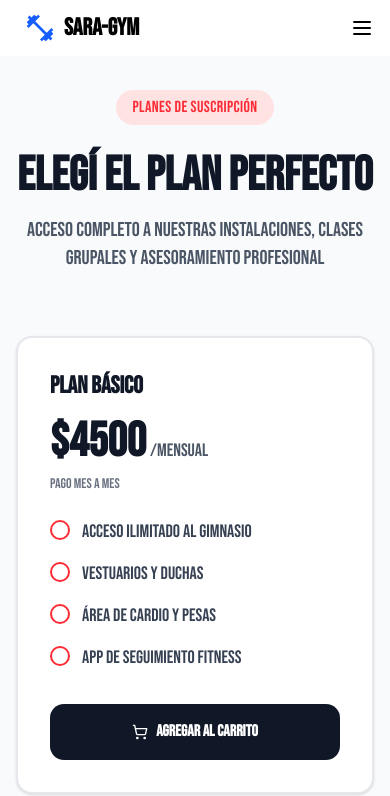
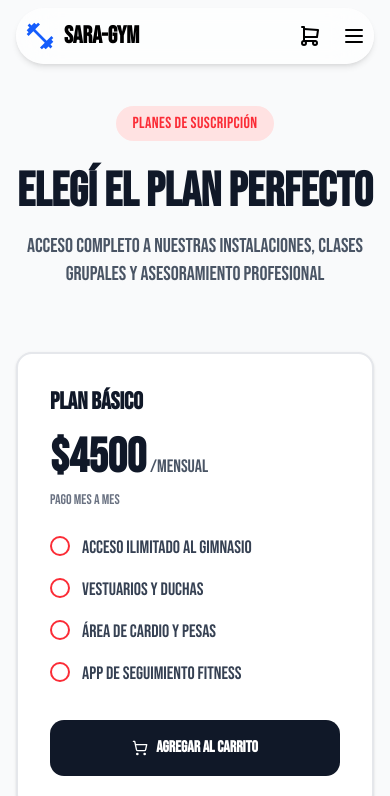
Before and after one commit to AgusMolinaCode/strapi-mini-ecommerce, a Next.js app in the folder frontend/: page /planes in a window 390 px wide. Shown: the top 796 px of the page. Built offline with nearby package versions, Linux system fonts and the light colour scheme.

Commit message:
Ajustar estilos y mejorar la funcionalidad de la barra de navegación y la página de productos premium

```diff
--- a/frontend/src/app/planes/page.tsx
+++ b/frontend/src/app/planes/page.tsx
@@ -107,7 +107,7 @@ const PlanesPage = () => {
   if (elitePlan) orderedPlans.push(elitePlan);
 
   return (
-    <div className="w-full bg-gray-50 min-h-screen py-10 md:py-24 px-4">
+    <div className="w-full bg-gray-50 min-h-screen py-28 md:py-30 px-4">
       <div className="max-w-7xl mx-auto">
         {/* Header */}
         <div className="text-center mb-16">
--- a/frontend/src/components/navbar/NavbarDemo.tsx
+++ b/frontend/src/components/navbar/NavbarDemo.tsx
@@ -49,10 +49,15 @@ export function NavbarDemo() {
         <MobileNav>
           <MobileNavHeader>
             <NavbarLogo />
-            <MobileNavToggle
-              isOpen={isMobileMenuOpen}
-              onClick={() => setIsMobileMenuOpen(!isMobileMenuOpen)}
-            />
+            <div className="flex items-center gap-3 pr-2">
+              <button className="p-2 hover:bg-gray-100 rounded-full transition-colors">
+                <IconShoppingCart className="h-6 w-6 text-black" />
+              </button>
+              <MobileNavToggle
+                isOpen={isMobileMenuOpen}
+                onClick={() => setIsMobileMenuOpen(!isMobileMenuOpen)}
+              />
+            </div>
           </MobileNavHeader>
 
           <MobileNavMenu
@@ -64,21 +69,11 @@ export function NavbarDemo() {
                 key={`mobile-link-${idx}`}
                 href={item.link}
                 onClick={() => setIsMobileMenuOpen(false)}
-                className="relative text-neutral-600 dark:text-neutral-300"
+                className="relative text-lg font-medium text-neutral-600 dark:text-neutral-300"
               >
                 <span className="block">{item.name}</span>
               </a>
             ))}
-            <div className="flex w-full flex-col gap-4">
-              <NavbarButton
-                onClick={() => setIsMobileMenuOpen(false)}
-                variant="primary"
-                className="w-full flex items-center justify-center gap-2"
-              >
-                <IconShoppingCart className="h-5 w-5" />
-                Carrito
-              </NavbarButton>
-            </div>
           </MobileNavMenu>
         </MobileNav>
       </Navbar>
--- a/frontend/src/components/premiumProducts/PremiumProducts.tsx
+++ b/frontend/src/components/premiumProducts/PremiumProducts.tsx
@@ -12,6 +12,12 @@ const PremiumProducts = async () => {
   );
 
   const baseUrl = process.env.NEXT_PUBLIC_STRAPI_URL || "http://localhost:1337";
+
+  // Handle empty or missing data
+  if (!dataProductos?.data || dataProductos.data.length === 0) {
+    return null;
+  }
+
   return (
     <div className="w-full bg-white py-16 md:py-24 px-4">
       <div className="max-w-7xl mx-auto">
@@ -34,7 +40,7 @@ const PremiumProducts = async () => {
         <div className="grid grid-cols-2 lg:grid-cols-4 gap-2 md:gap-6 mb-12">
           {dataProductos.data.map((producto) => (
             <div
-              key={producto.id}
+              key={producto.documentId || producto.id}
               className="bg-white rounded-2xl border border-gray-200 overflow-hidden hover:shadow-xl transition-shadow duration-300 flex flex-col"
             >
               {/* Image */}
--- a/frontend/src/components/ui/resizable-navbar.tsx
+++ b/frontend/src/components/ui/resizable-navbar.tsx
@@ -58,7 +58,7 @@ export const Navbar = ({ children, className }: NavbarProps) => {
   const [visible, setVisible] = useState<boolean>(false);
 
   useMotionValueEvent(scrollY, "change", (latest) => {
-    if (latest > 100) {
+    if (latest > 10) {
       setVisible(true);
     } else {
       setVisible(false);
@@ -68,8 +68,7 @@ export const Navbar = ({ children, className }: NavbarProps) => {
   return (
     <motion.div
       ref={ref}
-      // IMPORTANT: Change this to class of `fixed` if you want the navbar to be fixed
-      className={cn("sticky inset-x-0 top-20 z-40 w-full", className)}
+      className={cn("fixed inset-x-0 top-2 z-40 w-full", className)}
     >
       {React.Children.map(children, (child) =>
         React.isValidElement(child)
@@ -87,10 +86,9 @@ export const NavBody = ({ children, className, visible }: NavBodyProps) => {
   return (
     <motion.div
       animate={{
-        backdropFilter: visible ? "blur(10px)" : "none",
         boxShadow: visible
           ? "0 0 24px rgba(34, 42, 53, 0.06), 0 1px 1px rgba(0, 0, 0, 0.05), 0 0 0 1px rgba(34, 42, 53, 0.04), 0 0 4px rgba(34, 42, 53, 0.08), 0 16px 68px rgba(47, 48, 55, 0.05), 0 1px 0 rgba(255, 255, 255, 0.1) inset"
-          : "none",
+          : "0 4px 6px -1px rgba(0, 0, 0, 0.1), 0 2px 4px -1px rgba(0, 0, 0, 0.06)",
         width: visible ? "40%" : "100%",
         y: visible ? 20 : 0,
       }}
@@ -101,10 +99,11 @@ export const NavBody = ({ children, className, visible }: NavBodyProps) => {
       }}
       style={{
         minWidth: "800px",
+        backdropFilter: "blur(20px)",
+        backgroundColor: "rgba(255, 255, 255, 0.7)",
       }}
       className={cn(
-        "relative z-[60] mx-auto hidden w-full max-w-7xl flex-row items-center justify-between self-start rounded-full bg-transparent px-4 py-4 lg:flex dark:bg-transparent",
-        visible && "bg-white/80 dark:bg-neutral-950/80",
+        "relative z-[60] mx-auto hidden w-full max-w-7xl flex-row items-center justify-between self-start rounded-3xl px-4 py-4 lg:flex",
         className
       )}
     >
@@ -149,10 +148,9 @@ export const MobileNav = ({ children, className, visible }: MobileNavProps) => {
   return (
     <motion.div
       animate={{
-        backdropFilter: visible ? "blur(10px)" : "none",
         boxShadow: visible
           ? "0 0 24px rgba(34, 42, 53, 0.06), 0 1px 1px rgba(0, 0, 0, 0.05), 0 0 0 1px rgba(34, 42, 53, 0.04), 0 0 4px rgba(34, 42, 53, 0.08), 0 16px 68px rgba(47, 48, 55, 0.05), 0 1px 0 rgba(255, 255, 255, 0.1) inset"
-          : "none",
+          : "0 4px 6px -1px rgba(0, 0, 0, 0.1), 0 2px 4px -1px rgba(0, 0, 0, 0.06)",
         width: visible ? "90%" : "100%",
         paddingRight: visible ? "12px" : "0px",
         paddingLeft: visible ? "12px" : "0px",
@@ -164,9 +162,12 @@ export const MobileNav = ({ children, className, visible }: MobileNavProps) => {
         stiffness: 200,
         damping: 50,
       }}
+      style={{
+        backdropFilter: "blur(20px)",
+        backgroundColor: "rgba(255, 255, 255, 0.7)",
+      }}
       className={cn(
-        "relative z-50 mx-auto flex w-full max-w-[calc(100vw-2rem)] flex-col items-center justify-between bg-transparent px-0 py-2 lg:hidden",
-        visible && "bg-white/80 dark:bg-neutral-950/80",
+        "relative z-50 mx-auto flex w-full max-w-[calc(100vw-2rem)] flex-col items-center justify-between px-0 py-2 lg:hidden",
         className
       )}
     >
@@ -205,7 +206,7 @@ export const MobileNavMenu = ({
           animate={{ opacity: 1 }}
           exit={{ opacity: 0 }}
           className={cn(
-            "absolute inset-x-0 top-16 z-50 flex w-full flex-col items-start justify-start gap-4 rounded-lg bg-white px-4 py-8 shadow-[0_0_24px_rgba(34,_42,_53,_0.06),_0_1px_1px_rgba(0,_0,_0,_0.05),_0_0_0_1px_rgba(34,_42,_53,_0.04),_0_0_4px_rgba(34,_42,_53,_0.08),_0_16px_68px_rgba(47,_48,_55,_0.05),_0_1px_0_rgba(255,_255,_255,_0.1)_inset] dark:bg-neutral-950",
+            "absolute inset-x-0 top-16 z-50 flex w-full flex-col items-start justify-start gap-4 rounded-xl bg-white px-4 py-8 shadow-[0_0_24px_rgba(34,_42,_53,_0.06),_0_1px_1px_rgba(0,_0,_0,_0.05),_0_0_0_1px_rgba(34,_42,_53,_0.04),_0_0_4px_rgba(34,_42,_53,_0.08),_0_16px_68px_rgba(47,_48,_55,_0.05),_0_1px_0_rgba(255,_255,_255,_0.1)_inset] dark:bg-neutral-950",
             className
           )}
         >
```
